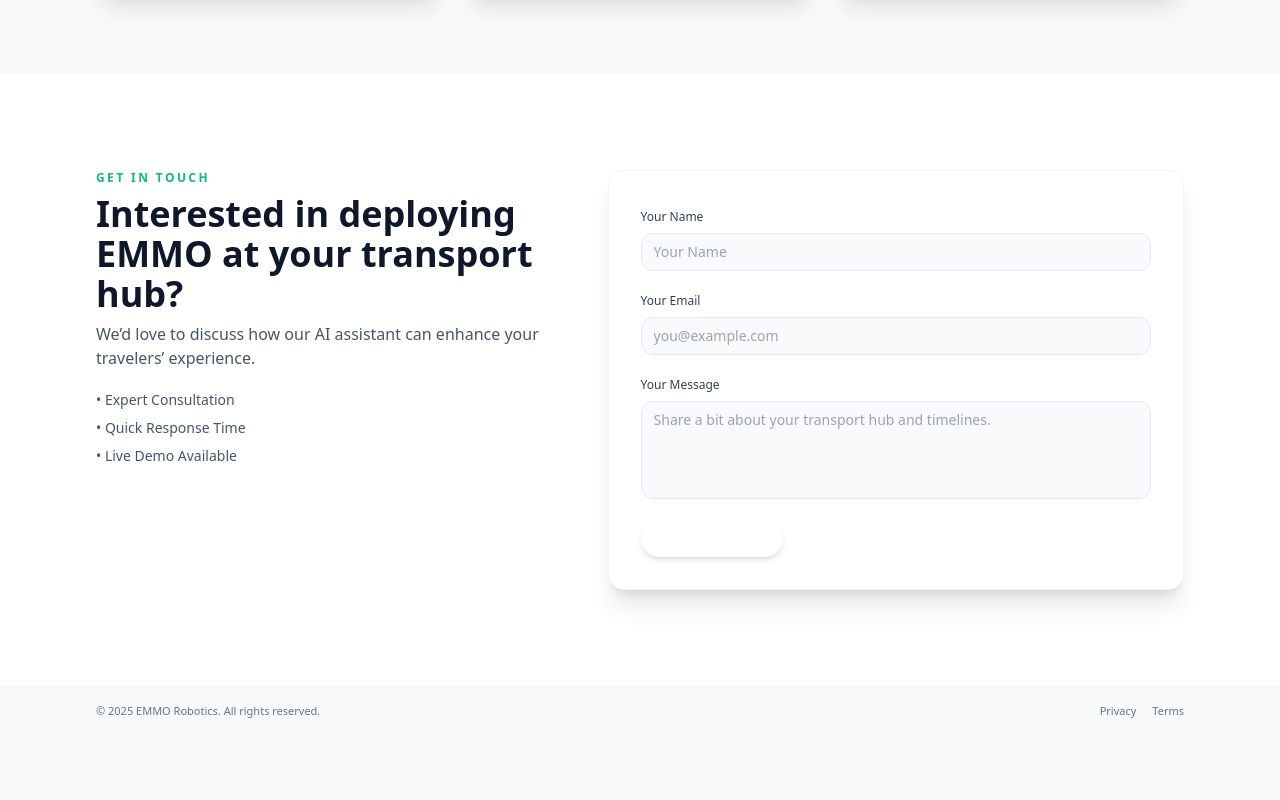
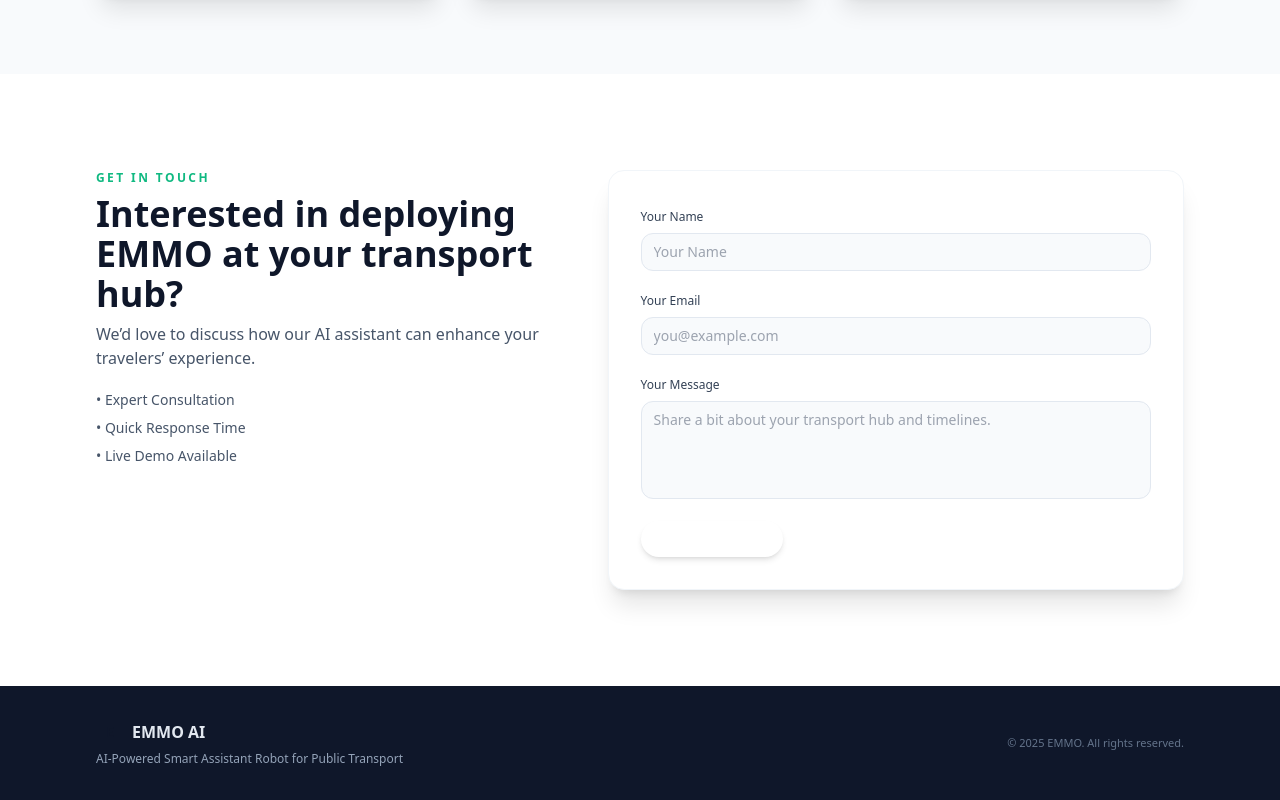
Before and after one commit to Mr-emmo/Webapp_Emmo, a Next.js app: page / in a window 1280 px wide. Shown: the part 3082-3882 px from the top of the page. Before the commit the page ends 3818 px from the top, so only its background shows below. Built offline with nearby package versions, Linux system fonts and the light colour scheme.

Commit message:
Revamp Footer component with new design and content

```diff
--- a/app/components/Footer.jsx
+++ b/app/components/Footer.jsx
@@ -1,16 +1,22 @@
 export default function Footer() {
   return (
-    <footer className="border-t border-slate-100 bg-slate-50">
-      <div className="section flex flex-col sm:flex-row items-center justify-between gap-3 py-4 text-[11px] text-slate-500">
-        <p>© {new Date().getFullYear()} EMMO Robotics. All rights reserved.</p>
-        <div className="flex items-center gap-4">
-          <a href="#" className="hover:text-slate-700">
-            Privacy
-          </a>
-          <a href="#" className="hover:text-slate-700">
-            Terms
-          </a>
+    <footer className="bg-slate-900 text-slate-200">
+      <div className="section py-8 flex flex-col sm:flex-row items-center justify-between gap-3">
+        <div className="flex flex-col gap-1 text-center sm:text-left">
+          <div className="flex items-center gap-2 justify-center sm:justify-start">
+            <span className="inline-flex h-7 w-7 items-center justify-center rounded-lg bg-primary text-slate-900 font-bold text-sm">
+              E
+            </span>
+            <span className="font-semibold">EMMO AI</span>
+          </div>
+          <p className="text-[12px] text-slate-400">
+            AI-Powered Smart Assistant Robot for Public Transport
+          </p>
         </div>
+
+        <p className="text-[11px] text-slate-500">
+          © {new Date().getFullYear()} EMMO. All rights reserved.
+        </p>
       </div>
     </footer>
   );
```
